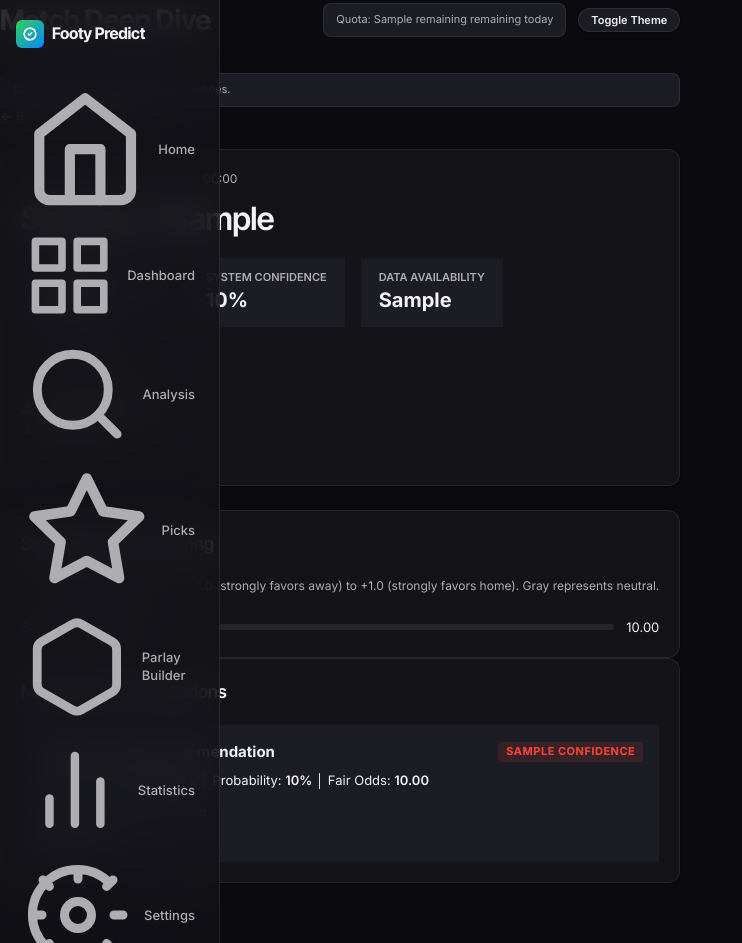
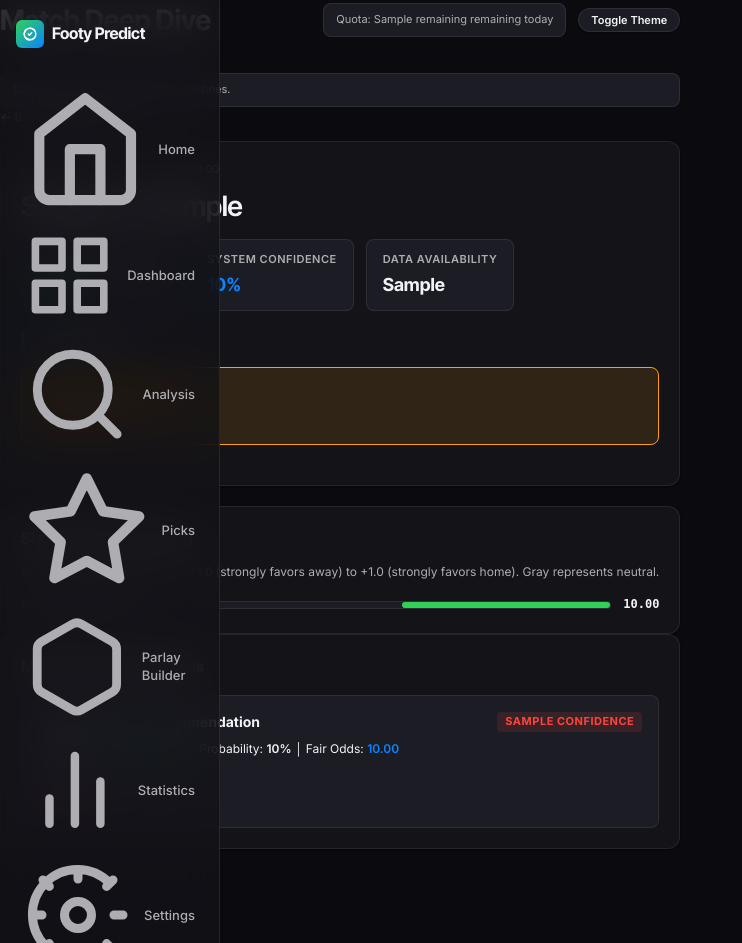
Before and after one commit to islajr/footy-predict, a FastAPI app: template src/templates/match_detail.html in a window 1280 px wide. Shown: the whole page, without its empty margins (0-742 px from the left). Run offline with FastAPI, Linux system fonts and the light colour scheme; the template is opened without the code that fills it: most values are stand-ins (such as "Sample title", 1, 10 or a date in 2020).

Commit message:
style(views): implement Phase 6 analysis and detail views redesign

```diff
--- a/src/static/css/style.css
+++ b/src/static/css/style.css
@@ -693,6 +693,129 @@
     margin-bottom: var(--space-2);
 }
 
+/* Match Card Component */
+.match-card {
+    display: flex;
+    flex-direction: column;
+    justify-content: space-between;
+    height: 100%;
+}
+
+.match-teams {
+    font-size: var(--text-lg);
+    font-weight: 700;
+    letter-spacing: -0.3px;
+    color: var(--text-primary);
+    margin-bottom: var(--space-2);
+    font-family: var(--font-display);
+}
+
+.match-meta {
+    display: flex;
+    justify-content: space-between;
+    font-size: var(--text-sm);
+    color: var(--text-secondary);
+    margin-bottom: var(--space-4);
+    border-bottom: 1px solid var(--border-primary);
+    padding-bottom: var(--space-3);
+}
+
+.match-recommendation {
+    background-color: var(--bg-surface-hover);
+    padding: var(--space-2) var(--space-3);
+    border-radius: var(--radius-sm);
+    font-size: var(--text-sm);
+    margin-bottom: var(--space-2);
+}
+
+/* Metric Pill Component */
+.metric-pill {
+    background-color: var(--bg-surface-hover);
+    padding: var(--space-3) var(--space-4);
+    border-radius: var(--radius-md);
+    border: 1px solid var(--border-primary);
+    min-width: 140px;
+}
+
+.metric-pill-label {
+    font-size: var(--text-xs);
+    color: var(--text-secondary);
+    text-transform: uppercase;
+    font-weight: 600;
+    letter-spacing: 0.5px;
+    margin-bottom: var(--space-1);
+}
+
+.metric-pill-value {
+    font-size: var(--text-xl);
+    font-weight: 700;
+    font-family: var(--font-display);
+}
+
+/* Alerts */
+.info-alert {
+    background-color: var(--color-amber-muted);
+    border: 1px solid var(--color-amber);
+    color: var(--color-amber);
+    border-radius: var(--radius-md);
+    padding: var(--space-4);
+    margin-bottom: var(--space-5);
+}
+
+.info-alert-title {
+    font-weight: 700;
+    margin-bottom: var(--space-2);
+}
+
+.info-alert ul {
+    margin: 0;
+    padding-left: var(--space-4);
+    font-size: var(--text-sm);
+}
+
+/* Recommendation Item Component */
+.recommendation-item {
+    border: 1px solid var(--border-primary);
+    border-radius: var(--radius-md);
+    padding: var(--space-4);
+    background-color: var(--bg-surface-hover);
+    transition: all var(--transition-fast);
+}
+
+.recommendation-item:hover {
+    background-color: var(--bg-elevated);
+    border-color: var(--border-strong);
+}
+
+.recommendation-item-header {
+    display: flex;
+    justify-content: space-between;
+    align-items: center;
+    margin-bottom: var(--space-2);
+}
+
+.recommendation-item-title {
+    font-weight: 700;
+    font-size: var(--text-md);
+}
+
+.recommendation-item-details {
+    font-size: var(--text-sm);
+    margin-bottom: var(--space-3);
+    color: var(--text-primary);
+}
+
+.recommendation-item-rationale {
+    font-size: var(--text-sm);
+    color: var(--text-secondary);
+    margin-bottom: var(--space-2);
+}
+
+.recommendation-item-risks {
+    font-size: var(--text-xs);
+    color: var(--color-red);
+}
+
 /* ─── Grid layouts ────────────────────────────────────────────── */
 
 .grid-2 {
@@ -787,21 +910,59 @@
     align-items: center;
     gap: var(--space-3);
     width: 100%;
+    margin-bottom: var(--space-3);
+}
+
+.factor-bar-container:last-child {
+    margin-bottom: 0;
+}
+
+.factor-name {
+    width: 160px;
+    font-size: var(--text-sm);
+    font-weight: 500;
+    text-align: left;
+    overflow: hidden;
+    text-overflow: ellipsis;
+    white-space: nowrap;
+    color: var(--text-secondary);
 }
 
 .factor-track {
     flex-grow: 1;
-    height: 6px;
-    background-color: var(--border-primary);
+    height: 8px;
+    background-color: var(--bg-surface-hover);
+    border: 1px solid var(--border-primary);
     border-radius: var(--radius-full);
-    overflow: hidden;
+    display: flex;
+    align-items: center;
     position: relative;
 }
 
 .factor-bar {
     height: 100%;
     border-radius: var(--radius-full);
-    transition: width var(--transition-slow);
+    transition: all var(--transition-slow);
+}
+
+.factor-bar-home {
+    background-color: var(--color-green);
+    margin-left: 50%;
+}
+
+.factor-bar-away {
+    background-color: var(--color-red);
+    margin-left: auto;
+    margin-right: 50%;
+}
+
+.factor-val {
+    width: 36px;
+    text-align: right;
+    font-size: var(--text-sm);
+    font-weight: 600;
+    font-family: var(--font-mono);
+    color: var(--text-primary);
 }
 
 /* ─── Toast System ───────────────────────────────────────────── */
--- a/src/templates/match_detail.html
+++ b/src/templates/match_detail.html
@@ -4,30 +4,30 @@
 {% block header_title %}Match Deep Dive{% endblock %}
 
 {% block content %}
-<div style="margin-bottom: 24px;">
-    <a href="/analysis" style="font-size: 13px; font-weight: 600; color: var(--text-secondary);">&larr; Back to Matchweek</a>
+<div style="margin-bottom: var(--space-4);">
+    <a href="/analysis" class="text-sm text-bold text-muted" style="text-decoration: none;">&larr; Back to Matchweek</a>
 </div>
 
-<div class="card" style="margin-bottom: 24px;">
-    <div style="font-size: 12px; color: var(--text-secondary); margin-bottom: 8px;">{{ analysis.league }} │ {{ analysis.match_date }}</div>
-    <h1 style="font-size: 32px; margin-bottom: 16px;">{{ analysis.home_team }} vs {{ analysis.away_team }}</h1>
+<div class="card" style="margin-bottom: var(--space-5);">
+    <div class="text-xs text-muted" style="margin-bottom: var(--space-2);">{{ analysis.league }} │ {{ analysis.match_date }}</div>
+    <h1 style="margin-bottom: var(--space-3); font-size: var(--text-3xl);">{{ analysis.home_team }} vs {{ analysis.away_team }}</h1>
 
-    <div style="display: flex; gap: 16px; align-items: center; margin-bottom: 24px; flex-wrap: wrap;">
-        <div style="background-color: var(--bg-surface-hover); padding: 12px 18px; border-radius: var(--border-radius-lg);">
-            <div style="font-size: 11px; color: var(--text-secondary); text-transform: uppercase; font-weight: 600;">Overall Home Bias</div>
-            <div style="font-size: 20px; font-weight: 700; color: {% if analysis.overall_home_score > 0.1 %}var(--accent-emerald){% elif analysis.overall_home_score < -0.1 %}var(--accent-coral){% else %}var(--text-primary){% endif %};">
+    <div style="display: flex; gap: var(--space-3); align-items: center; margin-bottom: var(--space-5); flex-wrap: wrap;">
+        <div class="metric-pill">
+            <div class="metric-pill-label">Overall Home Bias</div>
+            <div class="metric-pill-value" style="color: {% if analysis.overall_home_score > 0.1 %}var(--color-green){% elif analysis.overall_home_score < -0.1 %}var(--color-red){% else %}var(--text-primary){% endif %};">
                 {{ "%.2f"|format(analysis.overall_home_score) }}
             </div>
         </div>
-        <div style="background-color: var(--bg-surface-hover); padding: 12px 18px; border-radius: var(--border-radius-lg);">
-            <div style="font-size: 11px; color: var(--text-secondary); text-transform: uppercase; font-weight: 600;">System Confidence</div>
-            <div style="font-size: 20px; font-weight: 700; color: var(--accent-blue);">
+        <div class="metric-pill">
+            <div class="metric-pill-label">System Confidence</div>
+            <div class="metric-pill-value" style="color: var(--accent);">
                 {{ (analysis.overall_confidence * 100)|int }}%
             </div>
         </div>
-        <div style="background-color: var(--bg-surface-hover); padding: 12px 18px; border-radius: var(--border-radius-lg);">
-            <div style="font-size: 11px; color: var(--text-secondary); text-transform: uppercase; font-weight: 600;">Data Availability</div>
-            <div style="font-size: 20px; font-weight: 700; color: var(--text-primary);">
+        <div class="metric-pill">
+            <div class="metric-pill-label">Data Availability</div>
+            <div class="metric-pill-value" style="color: var(--text-primary);">
                 {{ analysis.data_quality }}
             </div>
         </div>
@@ -35,16 +35,16 @@
 
     <!-- Rationale summary paragraph -->
     {% if analysis.summary %}
-    <div style="border-left: 4px solid var(--accent-blue); padding-left: 16px; font-size: 15px; font-style: italic; color: var(--text-primary); margin-bottom: 24px;">
+    <div style="border-left: 4px solid var(--accent); padding-left: var(--space-3); font-size: var(--text-md); font-style: italic; color: var(--text-primary); margin-bottom: var(--space-4);">
         "{{ analysis.summary }}"
     </div>
     {% endif %}
 
     <!-- Risk flags block -->
     {% if analysis.risk_flags %}
-    <div class="info-alert" style="background-color: var(--accent-amber-alpha); color: var(--accent-amber); border-color: rgba(245, 166, 35, 0.2); margin-bottom: 24px;">
-        <div style="font-weight: 700; margin-bottom: 6px;">⚠️ Risk Flags Detected</div>
-        <ul style="padding-left: 20px; font-size: 13px;">
+    <div class="info-alert">
+        <div class="info-alert-title">⚠️ Risk Flags Detected</div>
+        <ul>
             {% for flag in analysis.risk_flags %}
             <li>{{ flag }}</li>
             {% endfor %}
@@ -57,8 +57,8 @@
 <div class="dashboard-grid">
     <!-- Left Panel: 12 Factors Visual Bar Charts -->
     <div class="card">
-        <h2 style="font-size: 18px; margin-bottom: 20px;">Statistical Factor Scoring</h2>
-        <p style="font-size: 12px; color: var(--text-secondary); margin-bottom: 24px;">
+        <h2 class="text-bold" style="font-size: var(--text-lg); margin-bottom: var(--space-3);">Statistical Factor Scoring</h2>
+        <p class="text-sm text-muted" style="margin-bottom: var(--space-4);">
             Scores represent biases from -1.0 (strongly favors away) to +1.0 (strongly favors home). Gray represents neutral.
         </p>
 
@@ -82,29 +82,29 @@
     <!-- Right Panel: Market Recommendations List -->
     <div>
         <div class="card">
-            <h2 style="font-size: 18px; margin-bottom: 20px;">Market Recommendations</h2>
-            <div style="display: flex; flex-direction: column; gap: 16px;">
+            <h2 class="text-bold" style="font-size: var(--text-lg); margin-bottom: var(--space-4);">Market Recommendations</h2>
+            <div style="display: flex; flex-direction: column; gap: var(--space-3);">
                 {% for r in analysis.market_recommendations %}
-                <div style="border: 1px solid var(--border-color); border-radius: var(--border-radius-lg); padding: 16px; background-color: var(--bg-surface-hover);">
-                    <div class="flex-between" style="margin-bottom: 8px;">
-                        <span style="font-weight: 700; font-size: 15px;">{{ r.market_name }}</span>
+                <div class="recommendation-item">
+                    <div class="recommendation-item-header">
+                        <span class="recommendation-item-title">{{ r.market_name }}</span>
                         <span class="badge {% if r.confidence == 'HIGH' %}badge-high{% elif r.confidence == 'MEDIUM' %}badge-medium{% else %}badge-low{% endif %}">
                             {{ r.confidence }}
                         </span>
                     </div>
 
-                    <div style="font-size: 13px; margin-bottom: 12px;">
-                        System Pick: <span style="font-weight: 700; color: var(--accent-emerald);">{{ r.pick }}</span>
-                        │ Probability: <span style="font-weight: 600;">{{ (r.probability * 100)|int }}%</span>
-                        │ Fair Odds: <span style="color: var(--accent-blue); font-weight: 600;">{{ "%.2f"|format(r.implied_odds) }}</span>
+                    <div class="recommendation-item-details">
+                        System Pick: <span class="text-bold" style="color: var(--color-green);">{{ r.pick }}</span>
+                        │ Probability: <span class="text-bold">{{ (r.probability * 100)|int }}%</span>
+                        │ Fair Odds: <span class="text-bold" style="color: var(--accent);">{{ "%.2f"|format(r.implied_odds) }}</span>
                     </div>
 
-                    <div style="font-size: 13px; color: var(--text-secondary); margin-bottom: 8px;">
+                    <div class="recommendation-item-rationale">
                         <strong>Rationale:</strong> {{ r.rationale }}
                     </div>
 
                     {% if r.risk_factors %}
-                    <div style="font-size: 12px; color: var(--accent-coral);">
+                    <div class="recommendation-item-risks">
                         <strong>Risks:</strong> {{ r.risk_factors|join(', ') }}
                     </div>
                     {% endif %}
```
Also changed, not shown: src/templates/analysis.html (+23 -23 lines).
